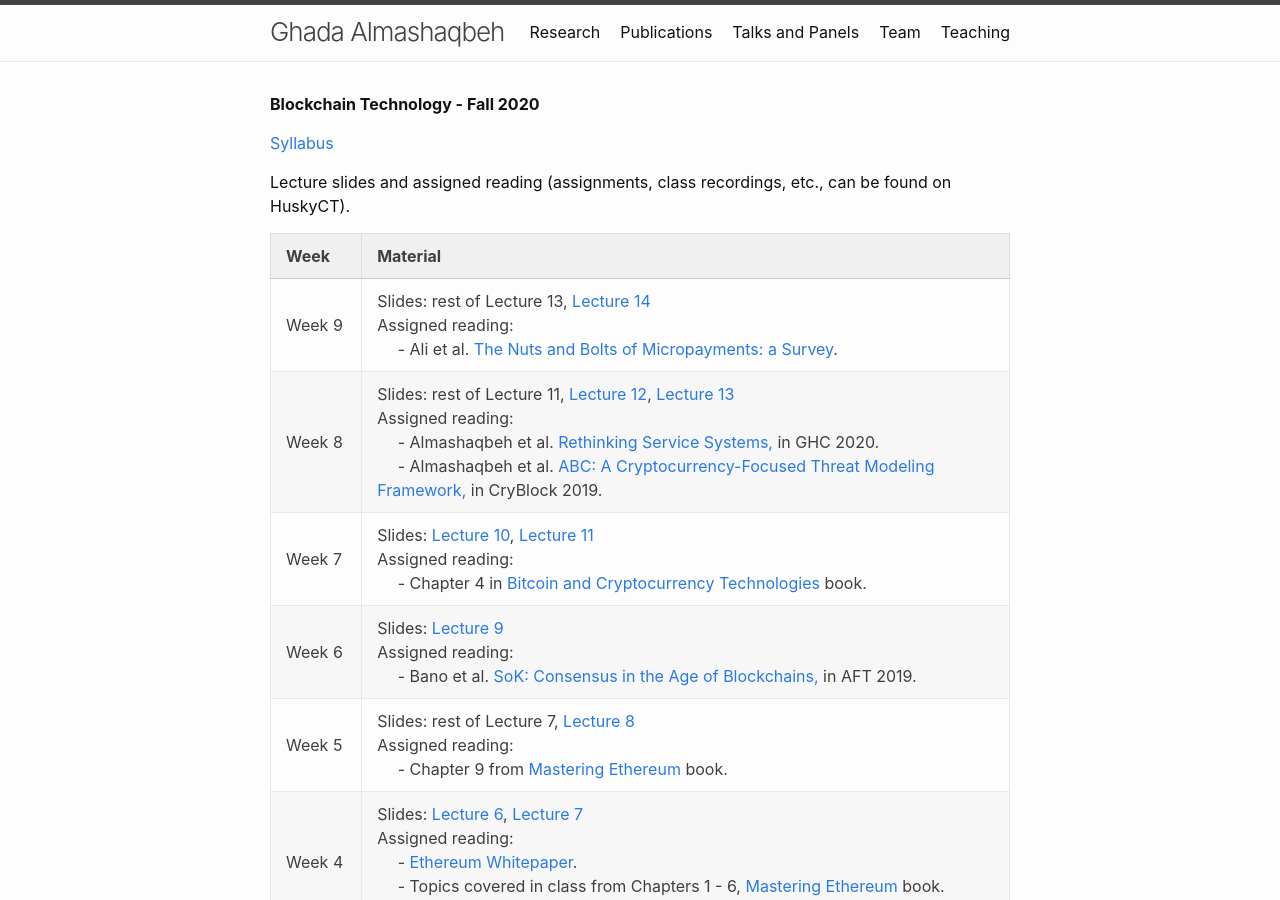
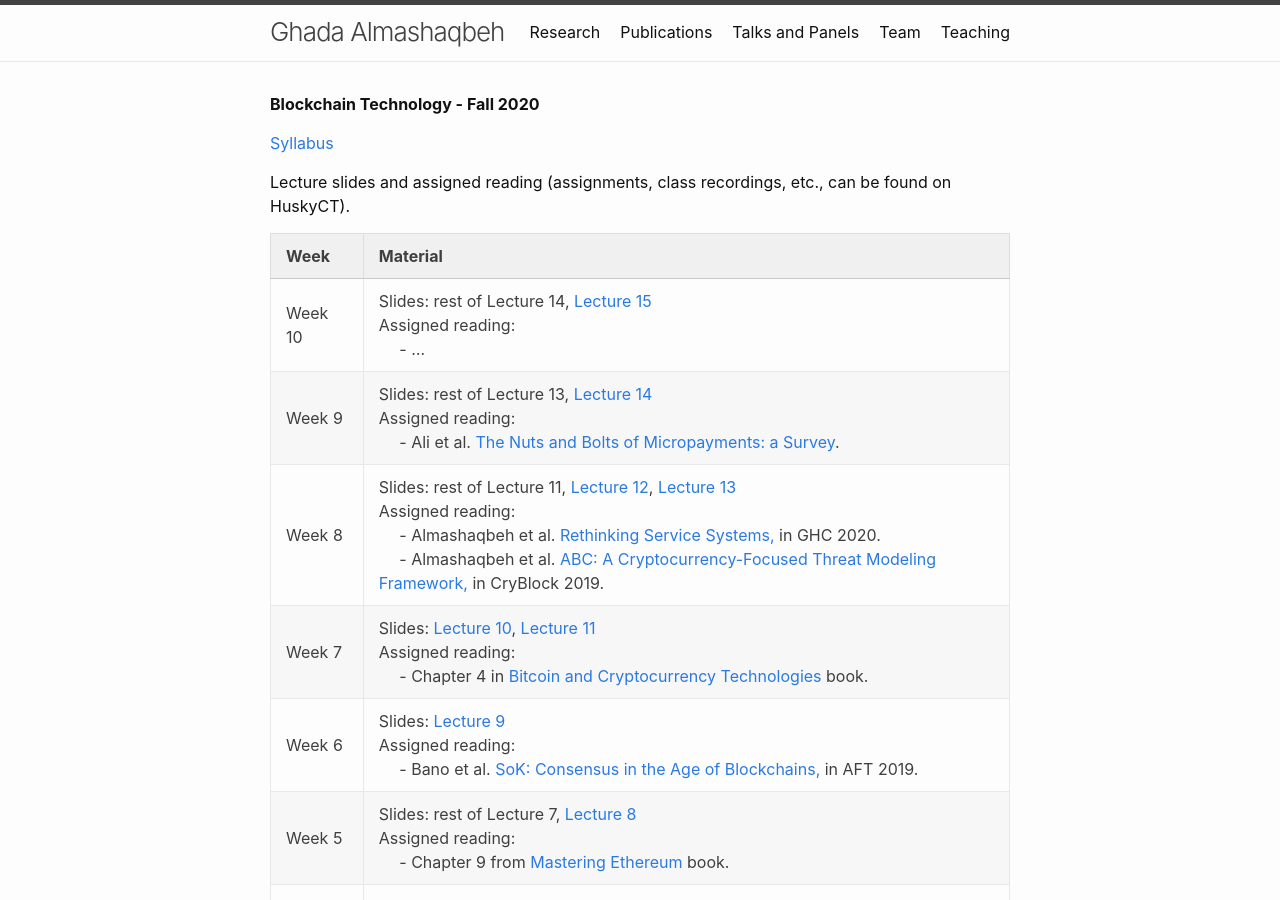
Before and after one commit to GhadaAlmashaqbeh/GhadaAlmashaqbeh.github.io, a Jekyll site: the page built from courses/blockchain-technology-f2020/index.md, in a window 1280 px wide and 900 px high. Built offline with Jekyll 4.4.1, drawn with Linux system fonts in a browser that asks for light colours.

Commit message:
add lecture 15

```diff
--- a/courses/blockchain-technology-f2020/index.md
+++ b/courses/blockchain-technology-f2020/index.md
@@ -10,6 +10,7 @@ Lecture slides and assigned reading (assignments, class recordings, etc., can be
 
 | Week&emsp;| Material           |
 |----------|--------------------|
+| Week 10 | Slides: rest of Lecture 14, [Lecture 15](./lecture15.pdf) <br/> Assigned reading: <br/> &emsp; - ... |
 | Week 9 | Slides: rest of Lecture 13, [Lecture 14](./lecture14.pdf) <br/> Assigned reading: <br/> &emsp; - Ali et al. [The Nuts and Bolts of Micropayments: a Survey](https://arxiv.org/pdf/1710.02964.pdf). |
 | Week 8 | Slides: rest of Lecture 11, [Lecture 12](./lecture12.pdf), [Lecture 13](./lecture13.pdf) <br/> Assigned reading: <br/> &emsp; - Almashaqbeh et al. [Rethinking Service Systems,](../../unpublished/ghc-2020-full-version.pdf) in GHC 2020. <br/> &emsp; - Almashaqbeh et al. [ABC: A Cryptocurrency-Focused Threat Modeling Framework,](https://arxiv.org/abs/1903.03422) in CryBlock 2019. |
 | Week 7 | Slides: [Lecture 10](./lecture10.pdf), [Lecture 11](./lecture11.pdf) <br/> Assigned reading: <br/> &emsp; - Chapter 4 in [Bitcoin and Cryptocurrency Technologies](https://d28rh4a8wq0iu5.cloudfront.net/bitcointech/readings/princeton_bitcoin_book.pdf) book. |
```
Also changed, not shown: 2 other files.
